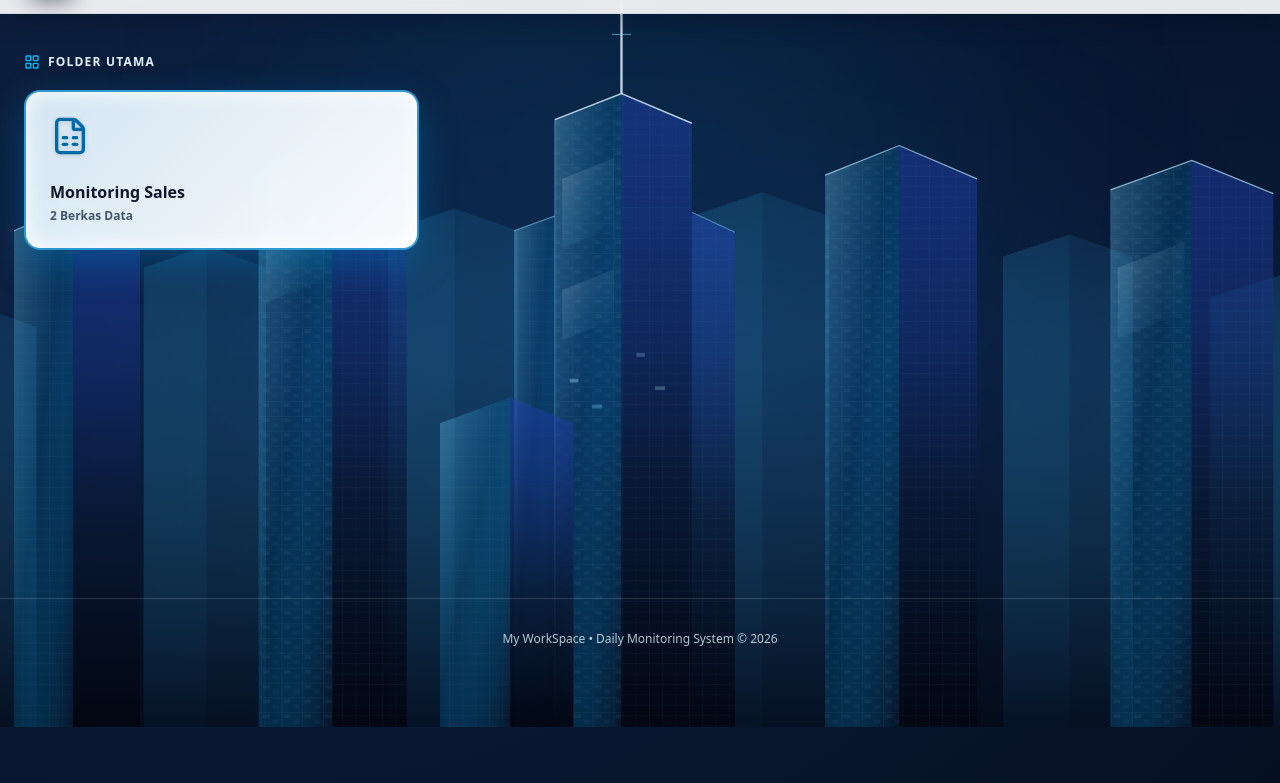
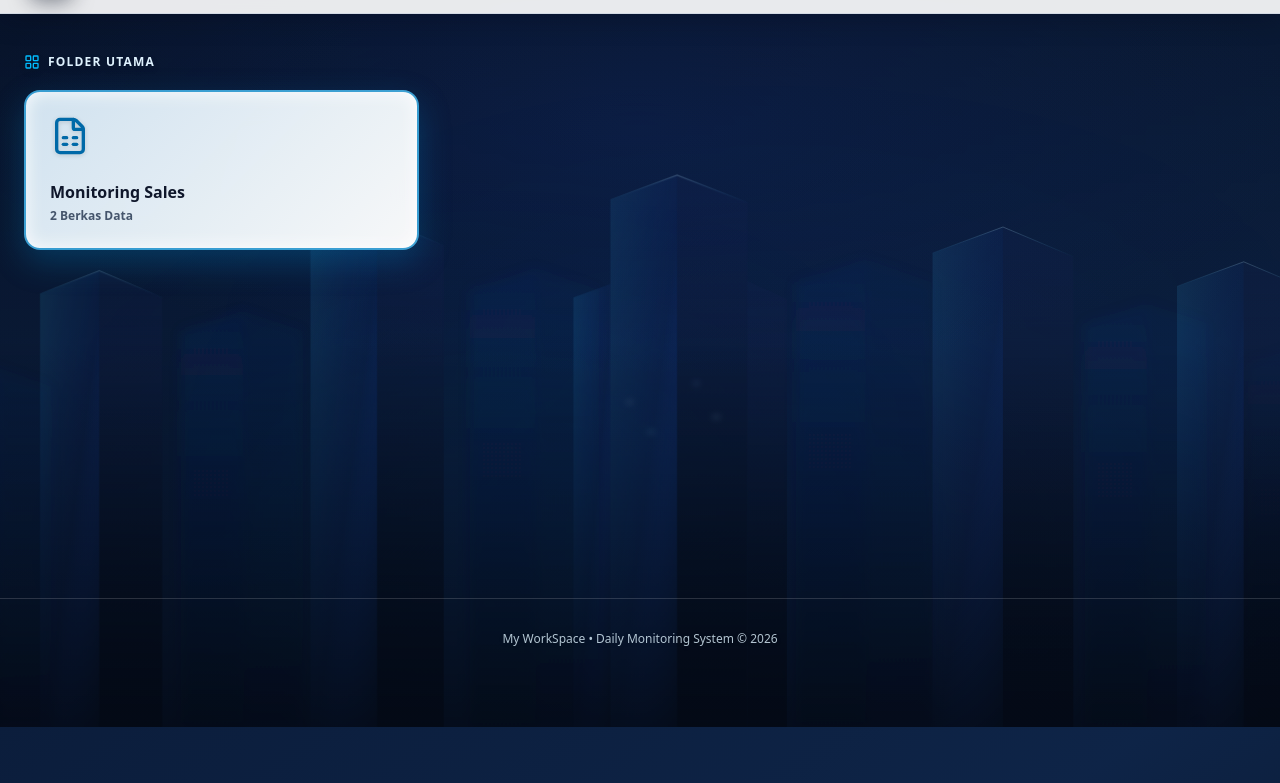
Before and after one commit to irvantuba11-cloud/Workspace11, a plain HTML site: page index.html in a window 1280 px wide. Shown: the part 73-856 px from the top of the page. Drawn offline with nearby package versions, Linux system fonts and the light colour scheme.

```diff
--- a/index.html
+++ b/index.html
@@ -14,16 +14,16 @@
             100% { background-position: 0% 50%; }
         }
         body {
-            background: radial-gradient(circle at 50% 15%, #132c54 0%, #091833 48%, #040b18 100%);
-            background-size: 200% 200%;
-            animation: gradientAnimation 18s ease infinite;
+            background: linear-gradient(145deg, #050c1a 0%, #091833 42%, #0e2447 78%, #061021 100%);
+            background-size: 240% 240%;
+            animation: gradientAnimation 20s ease infinite;
             perspective: 1000px;
             min-height: 100vh;
             width: 100%;
             position: relative;
             overflow-x: hidden;
         }
-        /* Full-Screen 3D Glass & Steel Cityscape */
+        /* Full-Screen Subtle 3D Cityscape */
         .cityscape-3d-bg {
             position: fixed;
             inset: 0;
@@ -39,20 +39,20 @@
             width: 100%;
             height: 100%;
         }
-        .horizon-mist {
+        .atmosphere-overlay {
             position: absolute;
-            inset-x: 0;
-            bottom: 0;
-            height: 36vh;
-            background: linear-gradient(to top, rgba(4, 12, 26, 0.95) 0%, rgba(12, 35, 68, 0.35) 55%, transparent 100%);
+            inset: 0;
+            background:
+                radial-gradient(ellipse 75% 45% at 50% 25%, rgba(30, 64, 175, 0.14) 0%, transparent 70%),
+                linear-gradient(to bottom, rgba(5, 12, 26, 0.35) 0%, rgba(7, 19, 38, 0.18) 52%, rgba(4, 10, 22, 0.88) 100%);
             pointer-events: none;
         }
         .glass-3d-nav {
-            background: rgba(255, 255, 255, 0.90);
+            background: rgba(255, 255, 255, 0.91);
             backdrop-filter: blur(20px);
             -webkit-backdrop-filter: blur(20px);
             border-bottom: 1px solid rgba(203, 213, 225, 0.7);
-            box-shadow: 0 4px 25px rgba(2, 6, 23, 0.28);
+            box-shadow: 0 4px 25px rgba(2, 6, 23, 0.25);
         }
         /* Wadah Ikon 3D Header */
         .logo-3d-box {
@@ -65,18 +65,18 @@
             transform-style: preserve-3d;
         }
         .glass-3d-card {
-            background: linear-gradient(135deg, rgba(255, 255, 255, 0.93) 0%, rgba(248, 250, 252, 0.82) 100%);
+            background: linear-gradient(135deg, rgba(255, 255, 255, 0.93) 0%, rgba(248, 250, 252, 0.84) 100%);
             backdrop-filter: blur(16px);
             -webkit-backdrop-filter: blur(16px);
             border: 1px solid rgba(255, 255, 255, 0.85);
             transform-style: preserve-3d;
             transition: all 0.4s cubic-bezier(0.25, 0.8, 0.25, 1);
-            box-shadow: 0 12px 32px rgba(0, 0, 0, 0.25), inset 0 1px 1px rgba(255, 255, 255, 0.9);
+            box-shadow: 0 10px 28px rgba(0, 0, 0, 0.22), inset 0 1px 1px rgba(255, 255, 255, 0.9);
         }
         .glass-3d-card:hover {
             transform: translateY(-6px) scale(1.01) rotateX(2deg) rotateY(1deg);
-            border-color: rgba(56, 189, 248, 0.65);
-            box-shadow: 0 20px 38px rgba(14, 165, 233, 0.28), inset 0 1px 2px rgba(255, 255, 255, 1);
+            border-color: rgba(59, 130, 246, 0.55);
+            box-shadow: 0 18px 34px rgba(30, 58, 138, 0.28), inset 0 1px 2px rgba(255, 255, 255, 1);
         }
         .folder-3d-card {
             background: linear-gradient(135deg, rgba(255, 255, 255, 0.90) 0%, rgba(241, 245, 249, 0.84) 100%);
@@ -85,31 +85,31 @@
             border: 1px solid rgba(226, 232, 240, 0.85);
             transform-style: preserve-3d;
             transition: all 0.3s cubic-bezier(0.25, 0.8, 0.25, 1);
-            box-shadow: 0 10px 24px rgba(0, 0, 0, 0.22);
+            box-shadow: 0 8px 22px rgba(0, 0, 0, 0.18);
         }
         .folder-3d-card:hover {
             transform: translateY(-4px) translateZ(8px);
-            border-color: rgba(56, 189, 248, 0.65);
-            box-shadow: 0 16px 28px rgba(14, 165, 233, 0.25);
+            border-color: rgba(59, 130, 246, 0.55);
+            box-shadow: 0 14px 26px rgba(30, 58, 138, 0.24);
         }
         .folder-sales-card {
-            background: linear-gradient(135deg, rgba(224, 242, 254, 0.94) 0%, rgba(255, 255, 255, 0.98) 100%);
+            background: linear-gradient(135deg, rgba(224, 242, 254, 0.93) 0%, rgba(255, 255, 255, 0.97) 100%);
             backdrop-filter: blur(16px);
             -webkit-backdrop-filter: blur(16px);
-            border: 2px solid rgba(2, 132, 199, 0.8);
+            border: 2px solid rgba(2, 132, 199, 0.75);
             transform-style: preserve-3d;
             transition: all 0.3s cubic-bezier(0.25, 0.8, 0.25, 1);
-            box-shadow: 0 14px 36px rgba(2, 132, 199, 0.35), inset 0 0 20px rgba(255, 255, 255, 1);
+            box-shadow: 0 12px 32px rgba(2, 132, 199, 0.3), inset 0 0 18px rgba(255, 255, 255, 0.95);
         }
         .folder-sales-card:hover {
             transform: translateY(-6px) translateZ(10px);
             border-color: rgba(3, 105, 161, 1);
-            box-shadow: 0 22px 42px rgba(56, 189, 248, 0.45), inset 0 0 25px rgba(255, 255, 255, 1);
+            box-shadow: 0 20px 38px rgba(2, 132, 199, 0.42), inset 0 0 22px rgba(255, 255, 255, 1);
         }
         .folder-active {
-            background: linear-gradient(135deg, rgba(30, 58, 138, 0.2) 0%, rgba(59, 130, 246, 0.12) 100%);
-            border-color: rgba(56, 189, 248, 0.8);
-            box-shadow: 0 12px 28px rgba(14, 165, 233, 0.3), inset 0 1px 2px rgba(255, 255, 255, 0.85);
+            background: linear-gradient(135deg, rgba(30, 58, 138, 0.18) 0%, rgba(59, 130, 246, 0.1) 100%);
+            border-color: rgba(56, 189, 248, 0.75);
+            box-shadow: 0 12px 26px rgba(30, 58, 138, 0.28), inset 0 1px 2px rgba(255, 255, 255, 0.85);
         }
         .translate-z {
             transform: translateZ(15px);
@@ -118,183 +118,127 @@
 </head>
 <body class="min-h-screen text-slate-800 font-sans antialiased pb-12 flex flex-col justify-between">
 
-    <!-- Full-Screen Background 3D Glass & Steel Tower Cityscape -->
+    <!-- Full-Screen Subtle 3D Glass & Steel Cityscape -->
     <div class="cityscape-3d-bg" aria-hidden="true">
-        <!-- Cahaya Langit & Pantulan Kota Full Screen -->
-        <div class="absolute inset-0 bg-gradient-to-b from-[#07152e]/40 via-[#0b2347]/30 to-[#030914]/90"></div>
-        <div class="absolute top-16 left-1/4 w-[650px] h-[320px] bg-sky-400/10 rounded-full blur-[130px]"></div>
-        <div class="absolute bottom-10 right-1/5 w-[750px] h-[380px] bg-blue-500/15 rounded-full blur-[140px]"></div>
+        <!-- Cahaya Ambient Kota Lembut -->
+        <div class="absolute bottom-16 left-[18%] w-[520px] h-[240px] bg-sky-500/8 rounded-full blur-[130px]"></div>
+        <div class="absolute bottom-10 right-[16%] w-[620px] h-[280px] bg-blue-600/10 rounded-full blur-[145px]"></div>
 
         <svg viewBox="0 0 1920 1080" preserveAspectRatio="xMidYMax slice" class="cityscape-svg">
             <defs>
-                <!-- Gradien Langit Senja/Malam Bisnis -->
-                <linearGradient id="skyAtmosphere" x1="0%" y1="0%" x2="0%" y2="100%">
-                    <stop offset="0%" stop-color="#050d1d" stop-opacity="0.1"/>
-                    <stop offset="55%" stop-color="#0d254a" stop-opacity="0.35"/>
-                    <stop offset="100%" stop-color="#040b18" stop-opacity="0.92"/>
+                <filter id="softCityBlur" x="-15%" y="-15%" width="130%" height="130%">
+                    <feGaussianBlur stdDeviation="7"/>
+                </filter>
+                <filter id="subtleGlow" x="-20%" y="-20%" width="140%" height="140%">
+                    <feGaussianBlur stdDeviation="4"/>
+                </filter>
+
+                <!-- Fasade Kaca Sisi Terang (Halus & Transparan) -->
+                <linearGradient id="softGlassLit" x1="0%" y1="0%" x2="100%" y2="100%">
+                    <stop offset="0%" stop-color="#38bdf8" stop-opacity="0.16"/>
+                    <stop offset="55%" stop-color="#1d4ed8" stop-opacity="0.09"/>
+                    <stop offset="100%" stop-color="#071326" stop-opacity="0.55"/>
                 </linearGradient>
 
-                <!-- Kaca Sisi Kiri (Refleksi Biru Langit & Cyan) -->
-                <linearGradient id="towerGlassLeft" x1="0%" y1="0%" x2="100%" y2="100%">
-                    <stop offset="0%" stop-color="#7dd3fc" stop-opacity="0.34"/>
-                    <stop offset="45%" stop-color="#0284c7" stop-opacity="0.20"/>
-                    <stop offset="100%" stop-color="#08172e" stop-opacity="0.78"/>
+                <!-- Fasade Kaca Sisi Bayangan 3D -->
+                <linearGradient id="softGlassShade" x1="0%" y1="0%" x2="0%" y2="100%">
+                    <stop offset="0%" stop-color="#172554" stop-opacity="0.28"/>
+                    <stop offset="65%" stop-color="#060f20" stop-opacity="0.65"/>
+                    <stop offset="100%" stop-color="#030712" stop-opacity="0.92"/>
                 </linearGradient>
 
-                <!-- Kaca Sisi Kanan (Bayangan 3D Dalam) -->
-                <linearGradient id="towerGlassRight" x1="0%" y1="0%" x2="0%" y2="100%">
-                    <stop offset="0%" stop-color="#1e40af" stop-opacity="0.48"/>
-                    <stop offset="60%" stop-color="#091834" stop-opacity="0.78"/>
-                    <stop offset="100%" stop-color="#020611" stop-opacity="0.96"/>
+                <!-- Siluet Jauh Berkabut -->
+                <linearGradient id="distantMistTower" x1="0%" y1="0%" x2="0%" y2="100%">
+                    <stop offset="0%" stop-color="#1e3a8a" stop-opacity="0.14"/>
+                    <stop offset="100%" stop-color="#050d1d" stop-opacity="0.52"/>
                 </linearGradient>
 
-                <!-- Siluet Jauh Berkabut (Atmospheric Perspective) -->
-                <linearGradient id="farTowerGrad" x1="0%" y1="0%" x2="0%" y2="100%">
-                    <stop offset="0%" stop-color="#38bdf8" stop-opacity="0.14"/>
-                    <stop offset="100%" stop-color="#07152c" stop-opacity="0.65"/>
+                <!-- Garis Tepi Halus -->
+                <linearGradient id="subtleRim" x1="0%" y1="0%" x2="0%" y2="100%">
+                    <stop offset="0%" stop-color="#bae6fd" stop-opacity="0.35"/>
+                    <stop offset="100%" stop-color="#38bdf8" stop-opacity="0.02"/>
                 </linearGradient>
-
-                <!-- Baja / Garis Tepi Metalik -->
-                <linearGradient id="steelBeam" x1="0%" y1="0%" x2="0%" y2="100%">
-                    <stop offset="0%" stop-color="#e0f2fe" stop-opacity="0.85"/>
-                    <stop offset="50%" stop-color="#38bdf8" stop-opacity="0.35"/>
-                    <stop offset="100%" stop-color="#0f172a" stop-opacity="0.05"/>
-                </linearGradient>
-
-                <!-- Streak Cahaya Kaca Diagonal -->
-                <linearGradient id="glassReflectionStreak" x1="0%" y1="0%" x2="100%" y2="100%">
-                    <stop offset="0%" stop-color="#ffffff" stop-opacity="0.16"/>
-                    <stop offset="100%" stop-color="#38bdf8" stop-opacity="0"/>
-                </linearGradient>
-
-                <!-- Grid Curtain Wall Kaca -->
-                <pattern id="curtainWallGrid" width="28" height="20" patternUnits="userSpaceOnUse">
-                    <path d="M 28 0 L 0 0 0 20" fill="none" stroke="#93c5fd" stroke-width="0.7" stroke-opacity="0.18"/>
-                    <rect x="3" y="3" width="9" height="5" rx="0.5" fill="#bae6fd" fill-opacity="0.05"/>
-                    <rect x="16" y="10" width="8" height="5" rx="0.5" fill="#7dd3fc" fill-opacity="0.04"/>
-                </pattern>
-
-                <pattern id="curtainWallFine" width="18" height="14" patternUnits="userSpaceOnUse">
-                    <path d="M 18 0 L 0 0 0 14" fill="none" stroke="#7dd3fc" stroke-width="0.55" stroke-opacity="0.15"/>
-                </pattern>
             </defs>
 
-            <!-- Lapisan Atmosfer Dasar -->
-            <rect x="0" y="0" width="1920" height="1080" fill="url(#skyAtmosphere)"/>
+            <!-- Lapisan 1: Siluet Kota Jauh dengan Depth of Field -->
+            <g fill="url(#distantMistTower)" filter="url(#softCityBlur)">
+                <polygon points="20,1080 20,620 95,595 95,1080"/>
+                <polygon points="95,1080 95,595 165,620 165,1080" opacity="0.65"/>
 
-            <!-- LAYER 1: Gedung Latar Jauh Berkabut (Membentang Penuh Kiri ke Kanan) -->
-            <g fill="url(#farTowerGrad)">
-                <polygon points="0,1080 0,540 75,515 75,1080"/>
-                <polygon points="75,1080 75,515 145,540 145,1080" opacity="0.7"/>
+                <polygon points="340,1080 340,545 425,518 425,1080"/>
+                <polygon points="425,1080 425,518 505,545 505,1080" opacity="0.65"/>
 
-                <polygon points="290,1080 290,460 375,430 375,1080"/>
-                <polygon points="375,1080 375,430 455,460 455,1080" opacity="0.7"/>
+                <polygon points="730,1080 730,490 820,460 820,1080"/>
+                <polygon points="820,1080 820,460 905,490 905,1080" opacity="0.65"/>
 
-                <polygon points="620,1080 620,410 710,380 710,1080"/>
-                <polygon points="710,1080 710,380 795,410 795,1080" opacity="0.7"/>
+                <polygon points="1170,1080 1170,480 1265,448 1265,1080"/>
+                <polygon points="1265,1080 1265,448 1355,480 1355,1080" opacity="0.65"/>
 
-                <polygon points="1030,1080 1030,390 1125,358 1125,1080"/>
-                <polygon points="1125,1080 1125,358 1215,390 1215,1080" opacity="0.7"/>
+                <polygon points="1560,1080 1560,535 1645,508 1645,1080"/>
+                <polygon points="1645,1080 1645,508 1725,535 1725,1080" opacity="0.65"/>
 
-                <polygon points="1450,1080 1450,445 1540,415 1540,1080"/>
-                <polygon points="1540,1080 1540,415 1625,445 1625,1080" opacity="0.7"/>
-
-                <polygon points="1730,1080 1730,500 1825,470 1825,1080"/>
-                <polygon points="1825,1080 1825,470 1920,500 1920,1080" opacity="0.7"/>
+                <polygon points="1780,1080 1780,590 1855,565 1855,1080"/>
+                <polygon points="1855,1080 1855,565 1920,590 1920,1080" opacity="0.65"/>
             </g>
 
-            <!-- LAYER 2: Menara 3D Kaca & Baja Lapis Tengah -->
-            <!-- Kiri: Slanted Glass Spire -->
+            <!-- Lapisan 2: Menara 3D Kaca & Baja Halus -->
+            <!-- Kiri -->
             <g>
-                <line x1="195" y1="265" x2="195" y2="375" stroke="url(#steelBeam)" stroke-width="2.5"/>
-                <polygon points="115,1080 115,410 195,375 195,1080" fill="url(#towerGlassLeft)"/>
-                <polygon points="115,1080 115,410 195,375 195,1080" fill="url(#curtainWallFine)"/>
-                <polygon points="195,1080 195,375 285,415 285,1080" fill="url(#towerGlassRight)"/>
-                <line x1="195" y1="375" x2="195" y2="1080" stroke="url(#steelBeam)" stroke-width="2"/>
-                <polyline points="115,410 195,375 285,415" fill="none" stroke="#bae6fd" stroke-width="1.5" stroke-opacity="0.65"/>
+                <polygon points="150,1080 150,495 230,464 230,1080" fill="url(#softGlassLit)"/>
+                <polygon points="230,1080 230,464 315,500 315,1080" fill="url(#softGlassShade)"/>
+                <line x1="230" y1="464" x2="230" y2="1080" stroke="url(#subtleRim)" stroke-width="1.2"/>
+                <polyline points="150,495 230,464 315,500" fill="none" stroke="url(#subtleRim)" stroke-width="1.1"/>
             </g>
 
-            <!-- Kiri-Tengah: Modern Steel Facade Tower -->
+            <!-- Kiri-Tengah -->
             <g>
-                <polygon points="445,1080 445,330 545,292 545,1080" fill="url(#towerGlassLeft)"/>
-                <polygon points="445,1080 445,330 545,292 545,1080" fill="url(#curtainWallGrid)"/>
-                <polygon points="545,1080 545,292 645,335 645,1080" fill="url(#towerGlassRight)"/>
-                <polygon points="545,1080 545,292 645,335 645,1080" fill="url(#curtainWallFine)"/>
-                <line x1="545" y1="292" x2="545" y2="1080" stroke="url(#steelBeam)" stroke-width="2.2"/>
-                <polyline points="445,330 545,292 645,335" fill="none" stroke="#7dd3fc" stroke-width="1.6" stroke-opacity="0.7"/>
-                <polygon points="455,420 535,388 535,475 455,507" fill="url(#glassReflectionStreak)"/>
+                <polygon points="515,1080 515,425 605,392 605,1080" fill="url(#softGlassLit)"/>
+                <polygon points="605,1080 605,392 695,430 695,1080" fill="url(#softGlassShade)"/>
+                <line x1="605" y1="392" x2="605" y2="1080" stroke="url(#subtleRim)" stroke-width="1.3"/>
+                <polyline points="515,425 605,392 695,430" fill="none" stroke="url(#subtleRim)" stroke-width="1.2"/>
             </g>
 
-            <!-- Kanan-Tengah: Glass Skyscraper with Crown -->
+            <!-- Menara Utama 3D Bertingkat (Tengah-Kanan, Halus) -->
             <g>
-                <line x1="1310" y1="185" x2="1310" y2="295" stroke="url(#steelBeam)" stroke-width="2.5"/>
-                <polygon points="1210,1080 1210,335 1310,295 1310,1080" fill="url(#towerGlassLeft)"/>
-                <polygon points="1210,1080 1210,335 1310,295 1310,1080" fill="url(#curtainWallGrid)"/>
-                <polygon points="1310,1080 1310,295 1415,340 1415,1080" fill="url(#towerGlassRight)"/>
-                <polygon points="1310,1080 1310,295 1415,340 1415,1080" fill="url(#curtainWallFine)"/>
-                <line x1="1310" y1="295" x2="1310" y2="1080" stroke="url(#steelBeam)" stroke-width="2.2"/>
-                <polyline points="1210,335 1310,295 1415,340" fill="none" stroke="#bae6fd" stroke-width="1.6" stroke-opacity="0.7"/>
+                <line x1="1010" y1="220" x2="1010" y2="335" stroke="url(#subtleRim)" stroke-width="1.6"/>
+                <polygon points="920,1080 920,368 1010,335 1010,1080" fill="url(#softGlassLit)"/>
+                <polygon points="1010,1080 1010,335 1105,372 1105,1080" fill="url(#softGlassShade)"/>
+
+                <!-- Setback Samping -->
+                <polygon points="870,1080 870,500 920,482 920,1080" fill="url(#softGlassLit)"/>
+                <polygon points="1105,1080 1105,478 1158,502 1158,1080" fill="url(#softGlassShade)"/>
+
+                <line x1="1010" y1="335" x2="1010" y2="1080" stroke="url(#subtleRim)" stroke-width="1.5"/>
+                <polyline points="920,368 1010,335 1105,372" fill="none" stroke="url(#subtleRim)" stroke-width="1.4"/>
+
+                <!-- Cahaya Jendela Halus Berjarak -->
+                <g filter="url(#subtleGlow)" opacity="0.35">
+                    <rect x="942" y="640" width="8" height="3" rx="1" fill="#bae6fd"/>
+                    <rect x="970" y="680" width="10" height="3" rx="1" fill="#7dd3fc"/>
+                    <rect x="1032" y="615" width="8" height="3" rx="1" fill="#93c5fd"/>
+                    <rect x="1058" y="660" width="10" height="3" rx="1" fill="#bae6fd"/>
+                </g>
             </g>
 
-            <!-- Kanan Ujung: Coastal / Financial Glass Tower -->
+            <!-- Kanan-Tengah -->
             <g>
-                <polygon points="1595,1080 1595,355 1705,315 1705,1080" fill="url(#towerGlassLeft)"/>
-                <polygon points="1595,1080 1595,355 1705,315 1705,1080" fill="url(#curtainWallGrid)"/>
-                <polygon points="1705,1080 1705,315 1815,360 1815,1080" fill="url(#towerGlassRight)"/>
-                <polygon points="1705,1080 1705,315 1815,360 1815,1080" fill="url(#curtainWallFine)"/>
-                <line x1="1705" y1="315" x2="1705" y2="1080" stroke="url(#steelBeam)" stroke-width="2.4"/>
-                <polyline points="1595,355 1705,315 1815,360" fill="none" stroke="#bae6fd" stroke-width="1.7" stroke-opacity="0.72"/>
-                <polygon points="1605,460 1695,425 1695,520 1605,555" fill="url(#glassReflectionStreak)"/>
+                <polygon points="1355,1080 1355,440 1450,405 1450,1080" fill="url(#softGlassLit)"/>
+                <polygon points="1450,1080 1450,405 1545,445 1545,1080" fill="url(#softGlassShade)"/>
+                <line x1="1450" y1="405" x2="1450" y2="1080" stroke="url(#subtleRim)" stroke-width="1.3"/>
+                <polyline points="1355,440 1450,405 1545,445" fill="none" stroke="url(#subtleRim)" stroke-width="1.2"/>
             </g>
 
-            <!-- LAYER 3: Hero 3D Glass & Steel Tower (Tengah-Kanan Berdimensi Bertingkat) -->
+            <!-- Kanan -->
             <g>
-                <!-- Antena Baja Utama -->
-                <line x1="935" y1="90" x2="935" y2="225" stroke="#e0f2fe" stroke-width="3.2" stroke-opacity="0.85"/>
-                <line x1="922" y1="145" x2="948" y2="145" stroke="#7dd3fc" stroke-width="1.5" stroke-opacity="0.6"/>
-                <circle cx="935" cy="90" r="3" fill="#7dd3fc"/>
-
-                <!-- Menara Utama Kiri & Kanan -->
-                <polygon points="845,1080 845,260 935,225 935,1080" fill="url(#towerGlassLeft)"/>
-                <polygon points="845,1080 845,260 935,225 935,1080" fill="url(#curtainWallGrid)"/>
-                <polygon points="935,1080 935,225 1030,265 1030,1080" fill="url(#towerGlassRight)"/>
-                <polygon points="935,1080 935,225 1030,265 1030,1080" fill="url(#curtainWallFine)"/>
-
-                <!-- Sayap Samping 3D (Setback Architecture) -->
-                <polygon points="790,1080 790,410 845,390 845,1080" fill="url(#towerGlassLeft)"/>
-                <polygon points="790,1080 790,410 845,390 845,1080" fill="url(#curtainWallFine)"/>
-                <polygon points="1030,1080 1030,385 1088,412 1088,1080" fill="url(#towerGlassRight)"/>
-                <polygon points="1030,1080 1030,385 1088,412 1088,1080" fill="url(#curtainWallFine)"/>
-
-                <!-- Rusuk Baja & Garis Pantulan -->
-                <line x1="935" y1="225" x2="935" y2="1080" stroke="url(#steelBeam)" stroke-width="2.8"/>
-                <line x1="845" y1="260" x2="845" y2="1080" stroke="#7dd3fc" stroke-width="1.2" stroke-opacity="0.45"/>
-                <polyline points="845,260 935,225 1030,265" fill="none" stroke="#e0f2fe" stroke-width="2" stroke-opacity="0.8"/>
-                <polyline points="790,410 845,390" fill="none" stroke="#7dd3fc" stroke-width="1.4" stroke-opacity="0.6"/>
-                <polyline points="1030,385 1088,412" fill="none" stroke="#7dd3fc" stroke-width="1.4" stroke-opacity="0.5"/>
-
-                <!-- Pantulan Kaca Berkilau -->
-                <polygon points="855,340 925,312 925,405 855,433" fill="url(#glassReflectionStreak)"/>
-                <polygon points="855,490 925,462 925,530 855,558" fill="url(#glassReflectionStreak)"/>
-
-                <!-- Aksen Lampu Jendela Halus -->
-                <rect x="865" y="610" width="12" height="5" rx="1" fill="#bae6fd" fill-opacity="0.35"/>
-                <rect x="895" y="645" width="14" height="5" rx="1" fill="#7dd3fc" fill-opacity="0.3"/>
-                <rect x="955" y="575" width="12" height="5" rx="1" fill="#93c5fd" fill-opacity="0.28"/>
-                <rect x="980" y="620" width="14" height="5" rx="1" fill="#bae6fd" fill-opacity="0.25"/>
-            </g>
-
-            <!-- Podium Kaca Depan -->
-            <g>
-                <polygon points="690,1080 690,670 785,635 785,1080" fill="url(#towerGlassLeft)"/>
-                <polygon points="690,1080 690,670 785,635 785,1080" fill="url(#curtainWallFine)"/>
-                <polygon points="785,1080 785,635 870,670 870,1080" fill="url(#towerGlassRight)"/>
-                <line x1="785" y1="635" x2="785" y2="1080" stroke="url(#steelBeam)" stroke-width="1.8"/>
+                <polygon points="1685,1080 1685,485 1775,452 1775,1080" fill="url(#softGlassLit)"/>
+                <polygon points="1775,1080 1775,452 1865,490 1865,1080" fill="url(#softGlassShade)"/>
+                <line x1="1775" y1="452" x2="1775" y2="1080" stroke="url(#subtleRim)" stroke-width="1.2"/>
+                <polyline points="1685,485 1775,452 1865,490" fill="none" stroke="url(#subtleRim)" stroke-width="1.1"/>
             </g>
         </svg>
 
-        <!-- Kabut Halus di Bagian Bawah agar Menyatu Realistis -->
-        <div class="horizon-mist"></div>
+        <!-- Lapisan Atmosfer & Kabut Horizon -->
+        <div class="atmosphere-overlay"></div>
     </div>
 
     <div>
```
